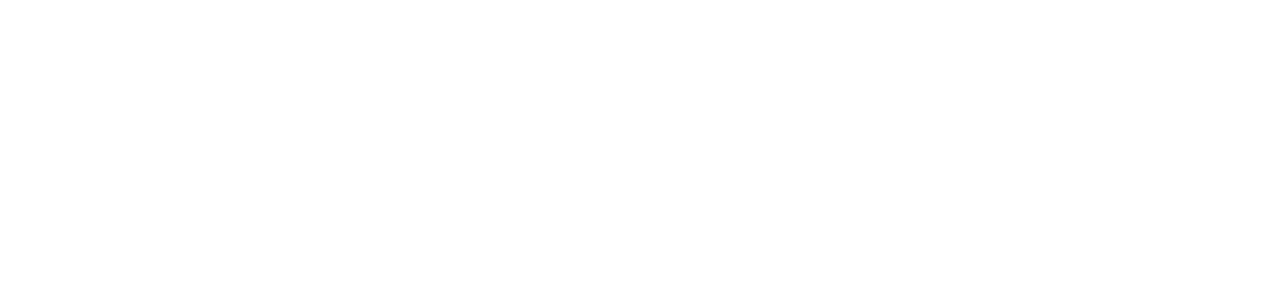
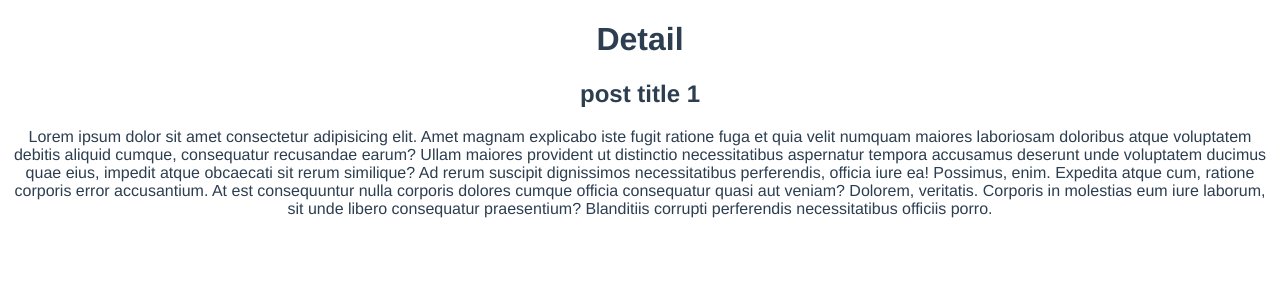
Before and after one commit to Lin-Htet-Phyo/composition-apiVueJs, a Vue app: page /posts/1 in a window 1280 px wide. Before the commit this address had no page. Shown: the top 300 px of the page. Built offline with nearby package versions, Linux system fonts and the light colour scheme; data requests are answered from the project's data file.

Commit message:
Post Detail

```diff
--- a/src/components/SinglePost.vue
+++ b/src/components/SinglePost.vue
@@ -1,5 +1,7 @@
 <template>
+  <router-link :to="{name:'Detail', params:{id:post.id}}">
   <h1>{{ post.title }}</h1>
+  </router-link>
   <p>{{ cutPostBody }}</p>
 </template>
 
--- /dev/null
+++ b/src/composable/getPost.js
@@ -0,0 +1,25 @@
+import { ref } from "vue";
+
+let getPost = (id) => {
+    let post = ref(null);
+    let error = ref("");
+    let load = async () => {
+        try {
+            let response = await fetch("http://localhost:3000/posts/" + id);
+            if (response.status === 404) {
+                throw new Error("Not found url!");
+            }
+            let data = await response.json();
+            post.value = data;
+        } catch (err) {
+            error.value = err.message;
+        }
+    }
+    return {
+        post,
+        error,
+        load
+    };
+};
+
+export default getPost
--- a/src/router/index.js
+++ b/src/router/index.js
@@ -1,11 +1,18 @@
 import { createRouter, createWebHistory } from 'vue-router'
 import HomeView from '../views/HomeView.vue'
+import Detail from '../views/Detail.vue'
 
 const routes = [
   {
     path: '/',
     name: 'home',
     component: HomeView
+  },
+  {
+    path: '/posts/:id',
+    name: 'Detail',
+    component: Detail,
+    props: true
   },
 ]
 
--- /dev/null
+++ b/src/views/Detail.vue
@@ -0,0 +1,28 @@
+<template>
+  <h1>Detail</h1>
+  <div v-if="post">
+    <h2>{{ post.title }}</h2>
+    <p>{{ post.body }}</p>
+  </div>
+  <div v-else>loading.........</div>
+</template>
+
+<script>
+import getPost from "../composable/getPost";
+
+export default {
+  props: ["id"],
+  setup(props) {
+    let { post, error, load } = getPost(props.id);
+    load();
+
+    return {
+      post,
+      error,
+    };
+  },
+};
+</script>
+
+<style>
+</style>
```
